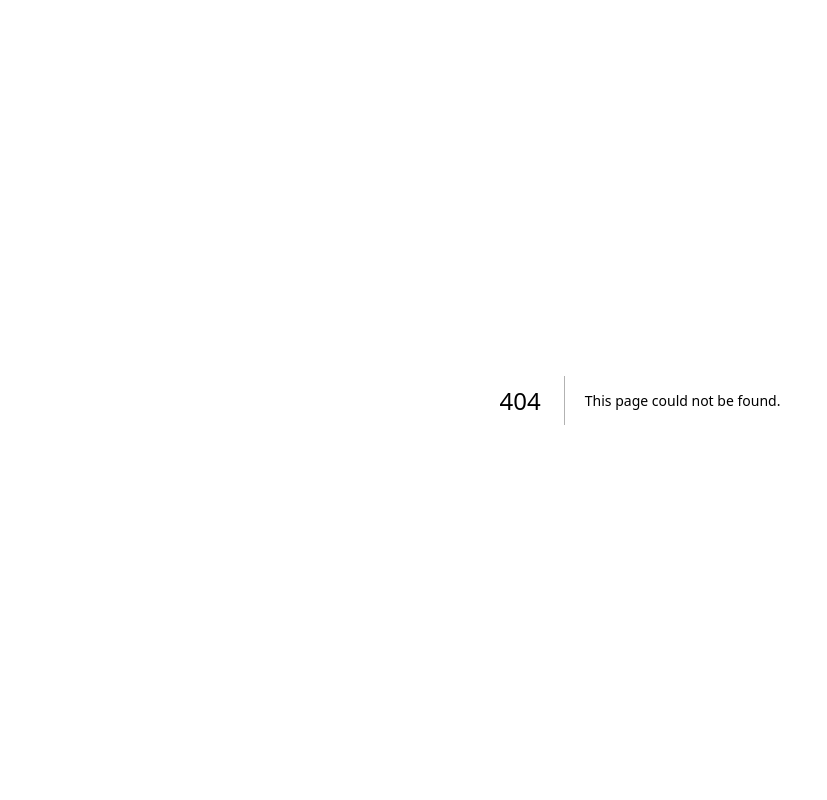
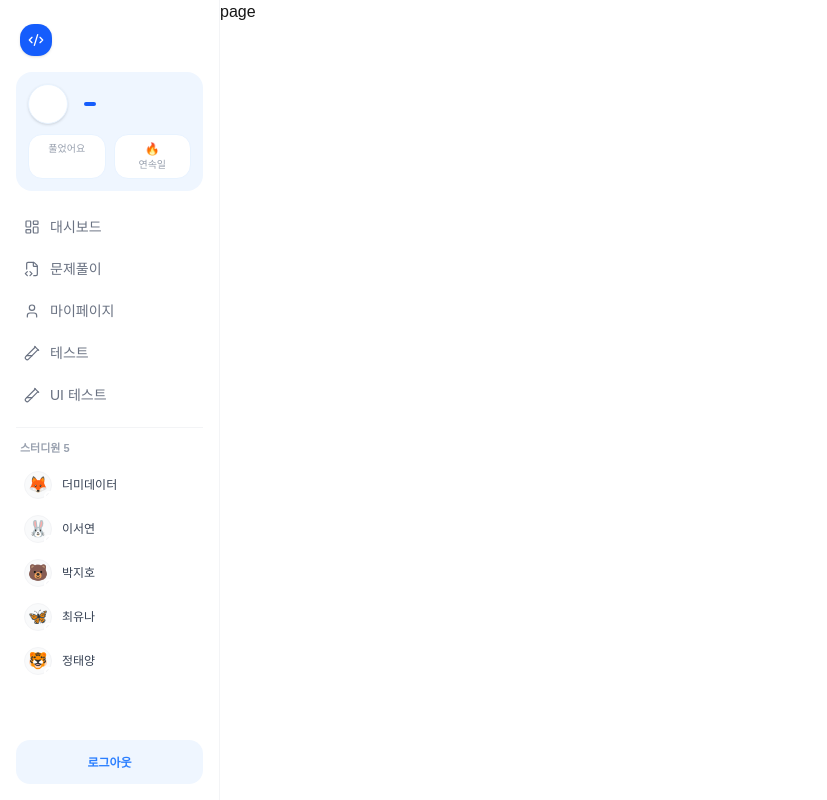
Before and after one commit to za0012/codeTest, a Next.js app: page /home in a window 1280 px wide. Before the commit this address had no page. Shown: the whole page, without its empty margins (0-827 px from the left). Built offline with nearby package versions, Linux system fonts and the light colour scheme; no server answers; the database is empty.

Commit message:
🩹 chore : 각 page 기초 코드 추가 (rfce), Logo 위치 변화로 인한 경로 수정

```diff
--- /dev/null
+++ b/src/app/(with-sidebar)/home/page.tsx
@@ -0,0 +1,7 @@
+"use client";
+
+function page() {
+  return <div>page</div>;
+}
+
+export default page;
--- /dev/null
+++ b/src/app/(with-sidebar)/mypage/page.tsx
@@ -0,0 +1,7 @@
+"use client";
+
+function page() {
+  return <div>page</div>;
+}
+
+export default page;
--- a/src/app/(without-sidebar)/find/page.tsx
+++ b/src/app/(without-sidebar)/find/page.tsx
@@ -1,7 +1,7 @@
 "use client";
 
 import { useState } from "react";
-import Logo from "@/components/Logo";
+import Logo from "@/components/ui/Logo";
 import FirstStep from "./component/FirstStep";
 import JoinStudy from "./component/JoinStudy";
 import MakeStudy from "./component/MakeStudy";
```
Also changed, not shown: src/app/(with-sidebar)/settings/page.tsx (added).
